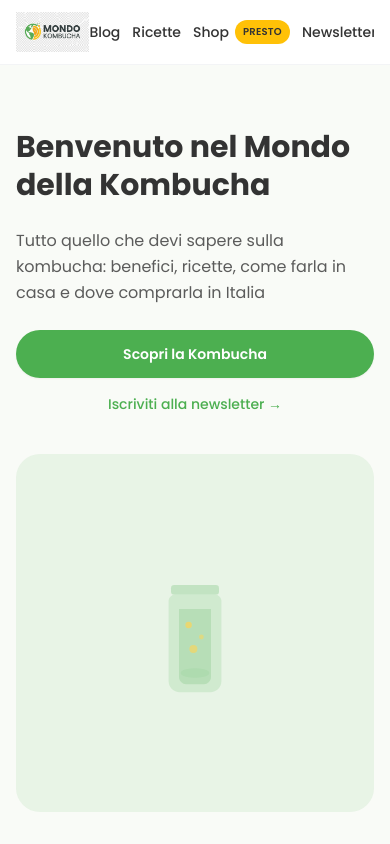
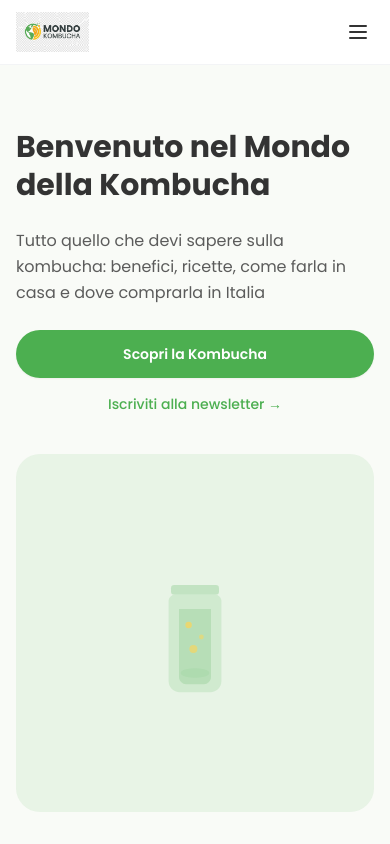
Before and after one commit to elance1985/kombucha, a Next.js app: page / in a window 390 px wide. Shown: the top 844 px of the page. Built offline with nearby package versions, Linux system fonts and the light colour scheme.

Commit message:
Enhance Navbar component with mobile responsiveness; implement mobile menu toggle, improve accessibility features, and refactor navigation links into a reusable NavLink component.

```diff
--- a/components/Navbar.tsx
+++ b/components/Navbar.tsx
@@ -1,20 +1,101 @@
+"use client";
+
 import Image from "next/image";
 import Link from "next/link";
+import { useCallback, useEffect, useState } from "react";
 
 const navLinks = [
   { href: "/blog", label: "Blog" },
-  { href: "#ricette", label: "Ricette" },
+  { href: "/#ricette", label: "Ricette" },
   { href: "/shop", label: "Shop", badge: "Presto" },
-  { href: "#newsletter", label: "Newsletter" },
+  { href: "/#newsletter", label: "Newsletter" },
 ];
 
+function NavLink({
+  href,
+  label,
+  badge,
+  onNavigate,
+  className = "",
+}: {
+  href: string;
+  label: string;
+  badge?: string;
+  onNavigate?: () => void;
+  className?: string;
+}) {
+  return (
+    <Link
+      href={href}
+      onClick={onNavigate}
+      className={`flex items-center gap-2 font-medium text-brand-charcoal transition-colors hover:text-brand-green ${className}`}
+    >
+      {label}
+      {badge && (
+        <span className="rounded-full bg-brand-amber px-2 py-0.5 text-[10px] font-semibold uppercase tracking-wide text-brand-charcoal">
+          {badge}
+        </span>
+      )}
+    </Link>
+  );
+}
+
+function MenuIcon({ open }: { open: boolean }) {
+  return (
+    <svg
+      className="h-6 w-6 text-brand-charcoal"
+      fill="none"
+      viewBox="0 0 24 24"
+      stroke="currentColor"
+      strokeWidth={2}
+      aria-hidden
+    >
+      {open ? (
+        <path
+          strokeLinecap="round"
+          strokeLinejoin="round"
+          d="M6 18L18 6M6 6l12 12"
+        />
+      ) : (
+        <path
+          strokeLinecap="round"
+          strokeLinejoin="round"
+          d="M4 6h16M4 12h16M4 18h16"
+        />
+      )}
+    </svg>
+  );
+}
+
 export default function Navbar() {
+  const [menuOpen, setMenuOpen] = useState(false);
+
+  const closeMenu = useCallback(() => setMenuOpen(false), []);
+
+  useEffect(() => {
+    document.body.style.overflow = menuOpen ? "hidden" : "";
+    return () => {
+      document.body.style.overflow = "";
+    };
+  }, [menuOpen]);
+
+  useEffect(() => {
+    const onKeyDown = (e: KeyboardEvent) => {
+      if (e.key === "Escape") closeMenu();
+    };
+    if (menuOpen) {
+      window.addEventListener("keydown", onKeyDown);
+    }
+    return () => window.removeEventListener("keydown", onKeyDown);
+  }, [menuOpen, closeMenu]);
+
   return (
     <header className="sticky top-0 z-50 border-b border-gray-100 bg-white">
       <nav className="mx-auto flex max-w-6xl items-center justify-between px-4 py-3 md:px-6 md:py-4">
         <Link
           href="/"
-          className="flex shrink-0 items-center transition-opacity hover:opacity-80"
+          className="relative z-[60] flex shrink-0 items-center transition-opacity hover:opacity-80"
+          onClick={closeMenu}
         >
           <Image
             src="/logo.png"
@@ -26,24 +107,67 @@
           />
         </Link>
 
-        <ul className="flex items-center gap-3 overflow-x-auto md:gap-8">
+        {/* Desktop navigation */}
+        <ul className="hidden items-center gap-8 md:flex">
           {navLinks.map((link) => (
             <li key={link.href}>
-              <Link
+              <NavLink
                 href={link.href}
-                className="flex items-center gap-1.5 text-sm font-medium text-brand-charcoal transition-colors hover:text-brand-green md:text-base"
-              >
-                {link.label}
-                {link.badge && (
-                  <span className="rounded-full bg-brand-amber px-2 py-0.5 text-[10px] font-semibold uppercase tracking-wide text-brand-charcoal md:text-xs">
-                    {link.badge}
-                  </span>
-                )}
-              </Link>
+                label={link.label}
+                badge={link.badge}
+                className="text-base"
+              />
             </li>
           ))}
         </ul>
+
+        {/* Mobile menu button */}
+        <button
+          type="button"
+          className="relative z-[60] -mr-1 rounded-lg p-2 transition-colors hover:bg-brand-light md:hidden"
+          onClick={() => setMenuOpen((prev) => !prev)}
+          aria-expanded={menuOpen}
+          aria-controls="mobile-nav"
+          aria-label={menuOpen ? "Chiudi menu" : "Apri menu"}
+        >
+          <MenuIcon open={menuOpen} />
+        </button>
       </nav>
+
+      {/* Mobile overlay */}
+      <div
+        className={`fixed inset-0 top-[57px] z-40 bg-brand-charcoal/30 transition-opacity md:hidden ${
+          menuOpen
+            ? "visible opacity-100"
+            : "invisible opacity-0 pointer-events-none"
+        }`}
+        onClick={closeMenu}
+        aria-hidden={!menuOpen}
+      />
+
+      {/* Mobile panel */}
+      <div
+        id="mobile-nav"
+        className={`absolute left-0 right-0 top-full z-50 border-b border-gray-100 bg-white shadow-lg transition-all duration-200 ease-out md:hidden ${
+          menuOpen
+            ? "visible translate-y-0 opacity-100"
+            : "invisible -translate-y-1 opacity-0 pointer-events-none"
+        }`}
+      >
+        <ul className="flex flex-col gap-1 px-4 py-4">
+          {navLinks.map((link) => (
+            <li key={link.href}>
+              <NavLink
+                href={link.href}
+                label={link.label}
+                badge={link.badge}
+                onNavigate={closeMenu}
+                className="rounded-lg px-3 py-3 text-base hover:bg-brand-light"
+              />
+            </li>
+          ))}
+        </ul>
+      </div>
     </header>
   );
 }
```
